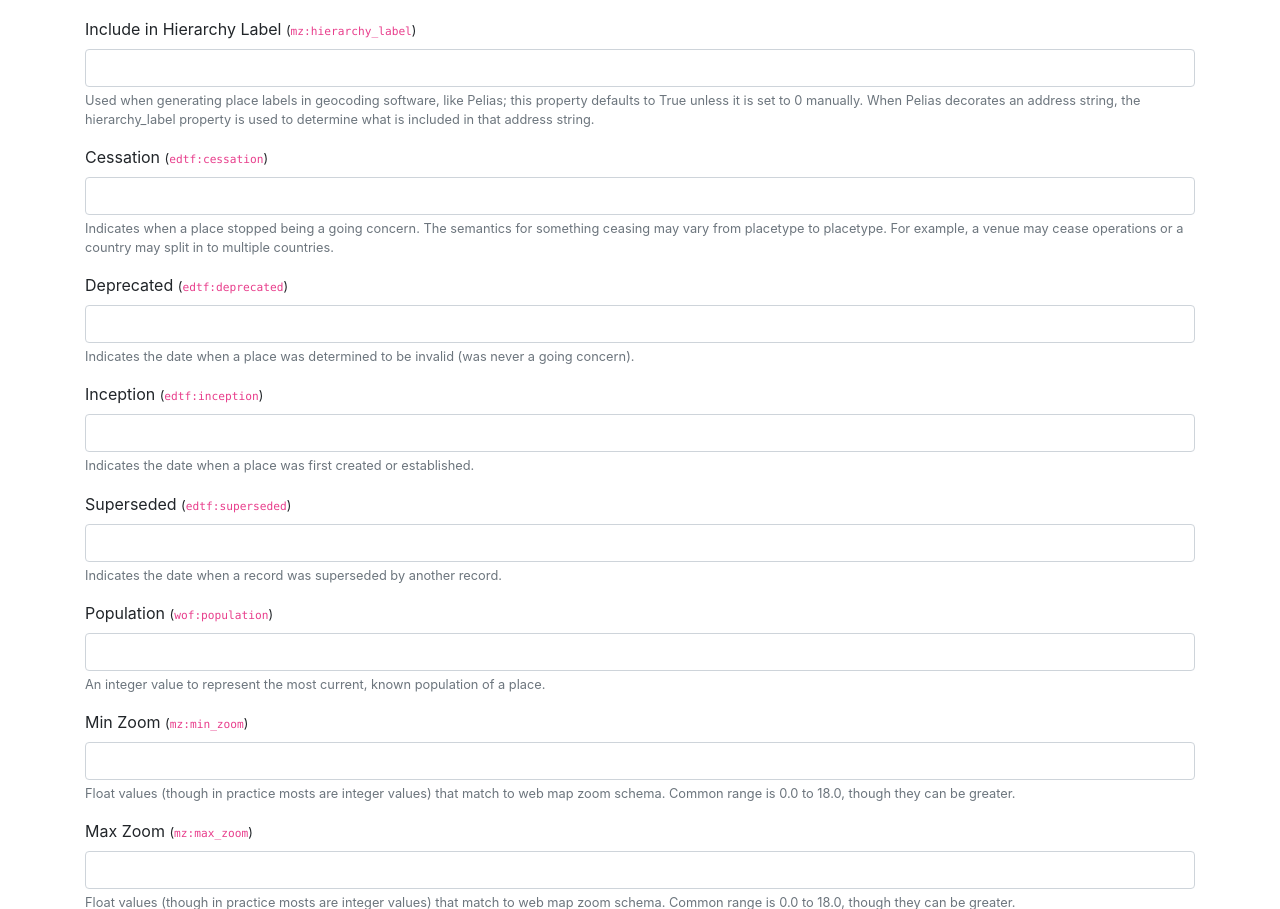
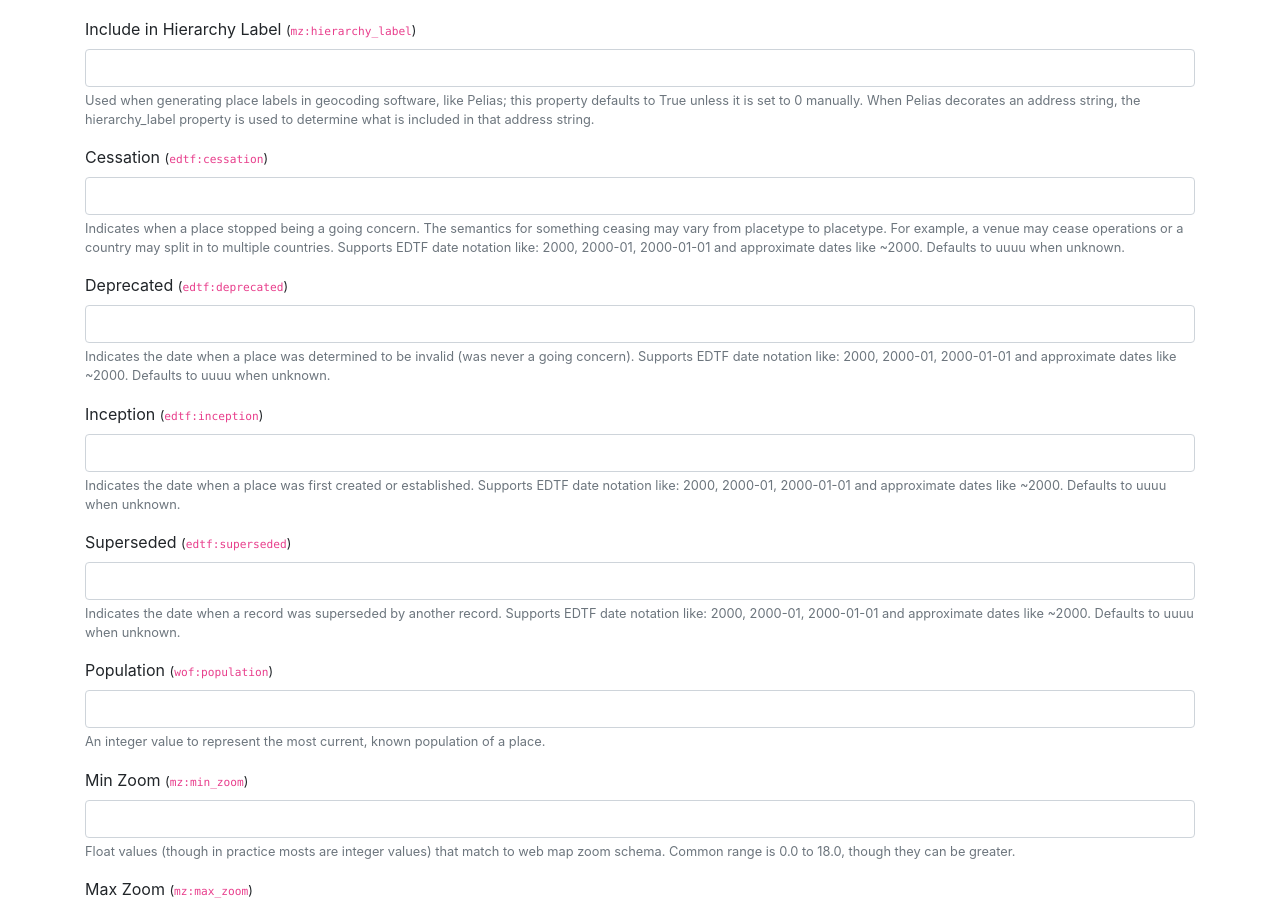
Before and after one commit to iandees/wof-editor, a Flask app: page /place/1/edit in a window 1280 px wide. Shown: the part 561-1470 px from the top of the page. Run offline with Flask 2, Linux system fonts and the light colour scheme; data that the repository does not hold is empty; parts of the project's set-up code (start-up, migrations or seed data) failed here and were passed over; some libraries are stand-ins or nearby versions.

Commit message:
Add comment for edtf fields. #5

```diff
--- a/editor/templates/place/edit.html
+++ b/editor/templates/place/edit.html
@@ -165,25 +165,25 @@ $(document).ready(function() {
     <div class="form-group">
         <label for="edtf-cessation">Cessation</label>&nbsp;<small>(<code>edtf:cessation</code>)</small>
         <input type="text" class="form-control wof-input" name="edtf:cessation" value="{{ wof_doc.properties['edtf:cessation'] }}">
-        <small id="edtf-cessation-help" class="form-text text-muted">Indicates when a place stopped being a going concern. The semantics for something ceasing may vary from placetype to placetype. For example, a venue may cease operations or a country may split in to multiple countries.</small>
+        <small id="edtf-cessation-help" class="form-text text-muted">Indicates when a place stopped being a going concern. The semantics for something ceasing may vary from placetype to placetype. For example, a venue may cease operations or a country may split in to multiple countries. Supports EDTF date notation like: 2000, 2000-01, 2000-01-01 and approximate dates like ~2000. Defaults to uuuu when unknown.</small>
     </div>
     <!-- https://github.com/whosonfirst/whosonfirst-properties/blob/master/properties/edtf/deprecated.json -->
     <div class="form-group">
         <label for="edtf-deprecated">Deprecated</label>&nbsp;<small>(<code>edtf:deprecated</code>)</small>
         <input type="text" class="form-control wof-input" name="edtf:deprecated" value="{{ wof_doc.properties['edtf:deprecated'] }}">
-        <small id="edtf-deprecated-help" class="form-text text-muted">Indicates the date when a place was determined to be invalid (was never a going concern).</small>
+        <small id="edtf-deprecated-help" class="form-text text-muted">Indicates the date when a place was determined to be invalid (was never a going concern). Supports EDTF date notation like: 2000, 2000-01, 2000-01-01 and approximate dates like ~2000. Defaults to uuuu when unknown.</small>
     </div>
     <!-- https://github.com/whosonfirst/whosonfirst-properties/blob/master/properties/edtf/inception.json -->
     <div class="form-group">
         <label for="edtf-inception">Inception</label>&nbsp;<small>(<code>edtf:inception</code>)</small>
         <input type="text" class="form-control wof-input" name="edtf:inception" value="{{ wof_doc.properties['edtf:inception'] }}">
-        <small id="edtf-inception-help" class="form-text text-muted">Indicates the date when a place was first created or established.</small>
+        <small id="edtf-inception-help" class="form-text text-muted">Indicates the date when a place was first created or established. Supports EDTF date notation like: 2000, 2000-01, 2000-01-01 and approximate dates like ~2000. Defaults to uuuu when unknown.</small>
     </div>
     <!-- https://github.com/whosonfirst/whosonfirst-properties/blob/master/properties/edtf/superseded.json -->
     <div class="form-group">
         <label for="edtf-superseded">Superseded</label>&nbsp;<small>(<code>edtf:superseded</code>)</small>
         <input type="text" class="form-control wof-input" name="edtf:superseded" value="{{ wof_doc.properties['edtf:superseded'] }}">
-        <small id="edtf-superseded-help" class="form-text text-muted">Indicates the date when a record was superseded by another record.</small>
+        <small id="edtf-superseded-help" class="form-text text-muted">Indicates the date when a record was superseded by another record. Supports EDTF date notation like: 2000, 2000-01, 2000-01-01 and approximate dates like ~2000. Defaults to uuuu when unknown.</small>
     </div>
     <!-- https://github.com/whosonfirst/whosonfirst-properties/blob/master/properties/wof/population.json -->
     <div class="form-group">
```
